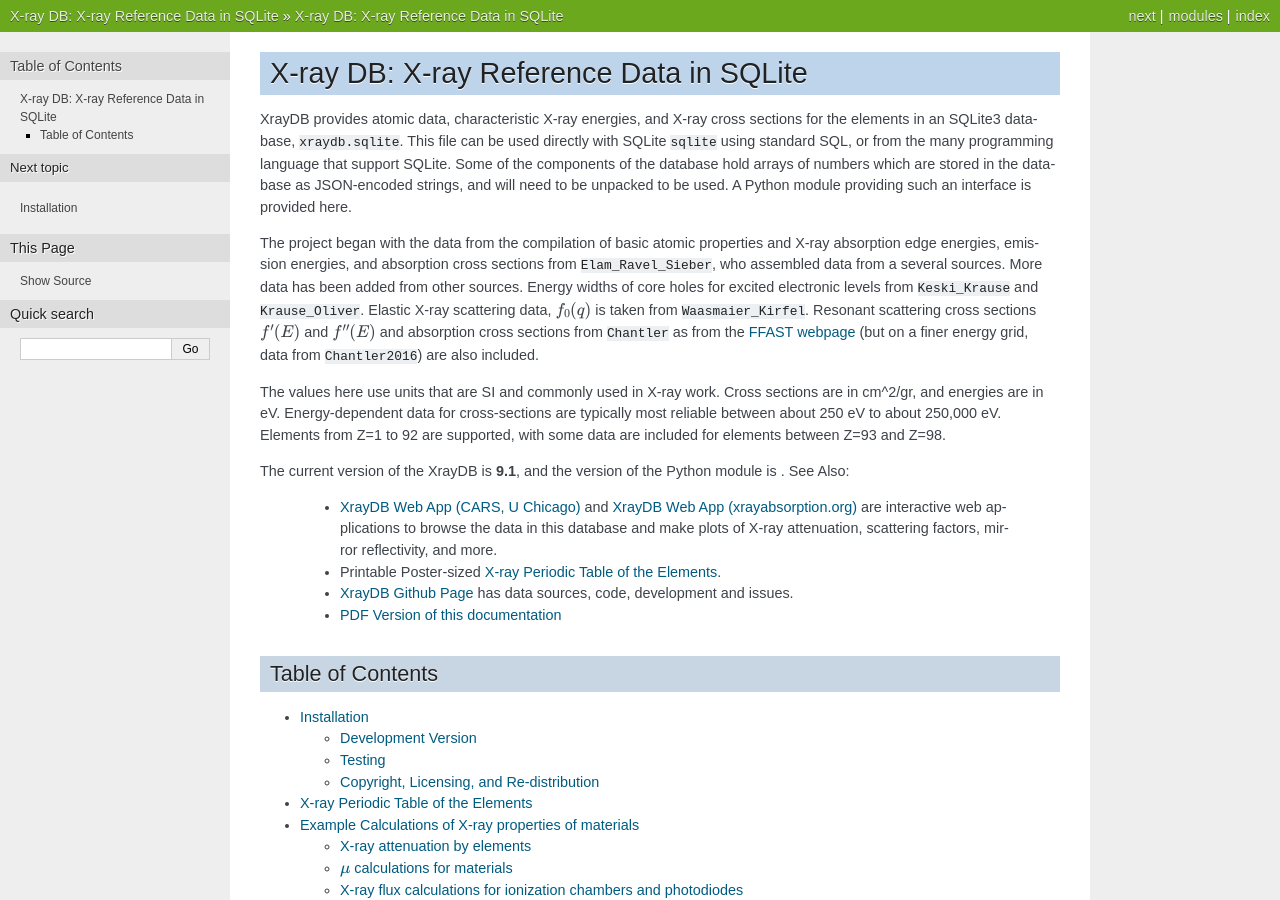
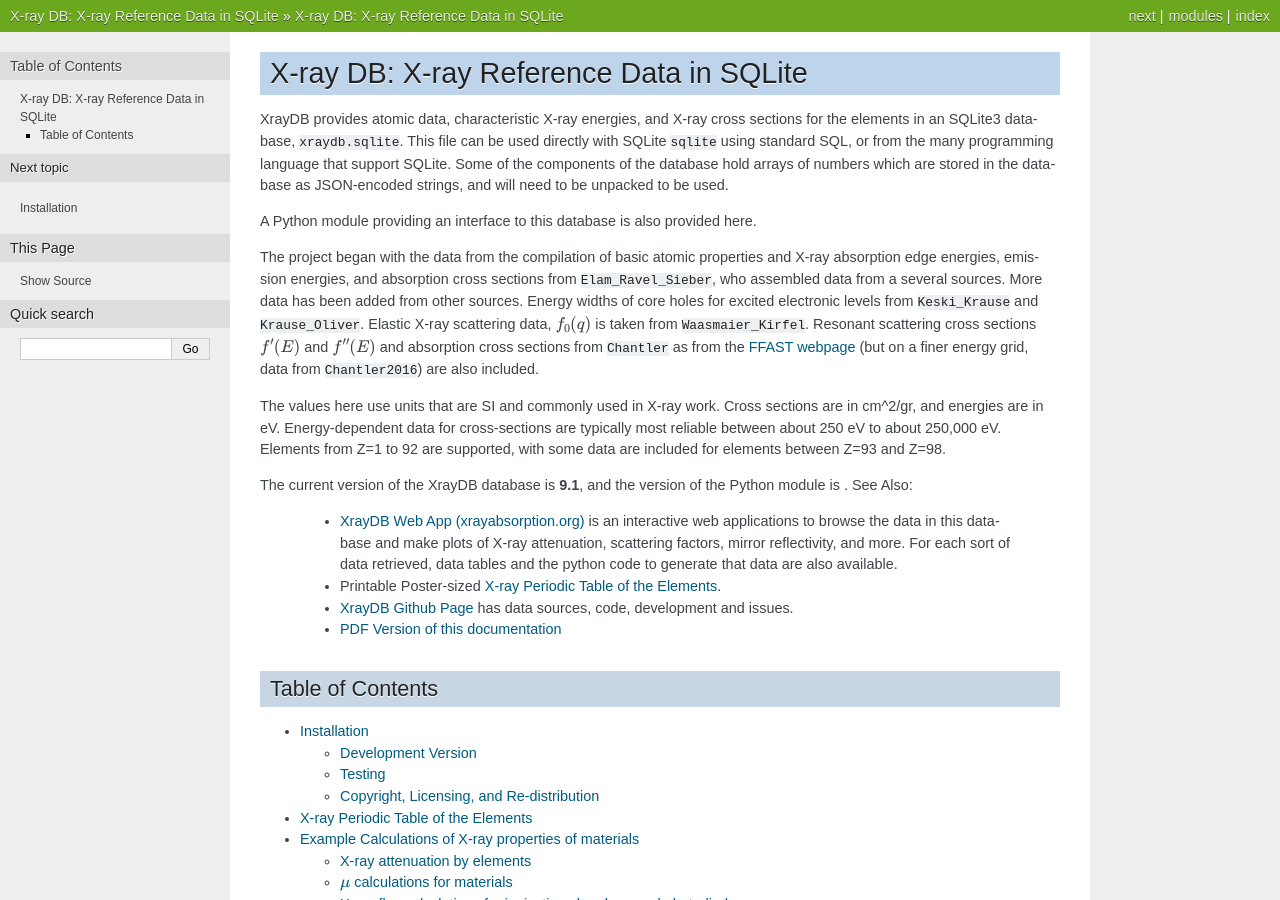
Before and after one commit to xraypy/XrayDB, a Sphinx documentation site: the page built from doc/index.rst, in a window 1280 px wide and 900 px high. Built offline with Sphinx 7.4.7, drawn with Linux system fonts in a browser that asks for light colours; the version number could not be read and is left out; cross-references to code outside the pages are shown as plain code.

Commit message:
doc tweaks

```diff
--- a/doc/index.rst
+++ b/doc/index.rst
@@ -15,7 +15,8 @@
 from the many programming language that support SQLite.  Some of the
 components of the database hold arrays of numbers which are stored in the
 database as JSON-encoded strings, and will need to be unpacked to be used.
-A Python module providing such an interface is provided here.
+
+A Python module providing an interface to this database is also provided here.
 
 The project began with the data from the compilation of basic atomic
 properties and X-ray absorption edge energies, emission energies, and
@@ -34,13 +35,14 @@
 about 250,000 eV.  Elements from Z=1 to 92 are supported, with some data
 are included for elements between Z=93 and Z=98.
 
-The current version of the XrayDB is **9.1**, and the version of the Python
+The current version of the XrayDB database is **9.1**, and the version of the Python
 module is |release|.   See Also:
 
-   * `XrayDB Web App (CARS, U Chicago)`_ and `XrayDB Web App
-     (xrayabsorption.org)`_ are interactive web applications to browse the
-     data in this database and make plots of X-ray attenuation, scattering
-     factors, mirror reflectivity, and more.
+   * `XrayDB Web App (xrayabsorption.org)`_ is an interactive web applications
+     to browse the data in this database and make plots of X-ray attenuation,
+     scattering factors, mirror reflectivity, and more.  For each sort of data
+     retrieved, data tables and the python code to generate that data are also
+     available.
 
    * Printable Poster-sized :ref:`periodic_tables`.
 
```
Also changed, not shown: doc/installation.rst (+3 -4 lines).
